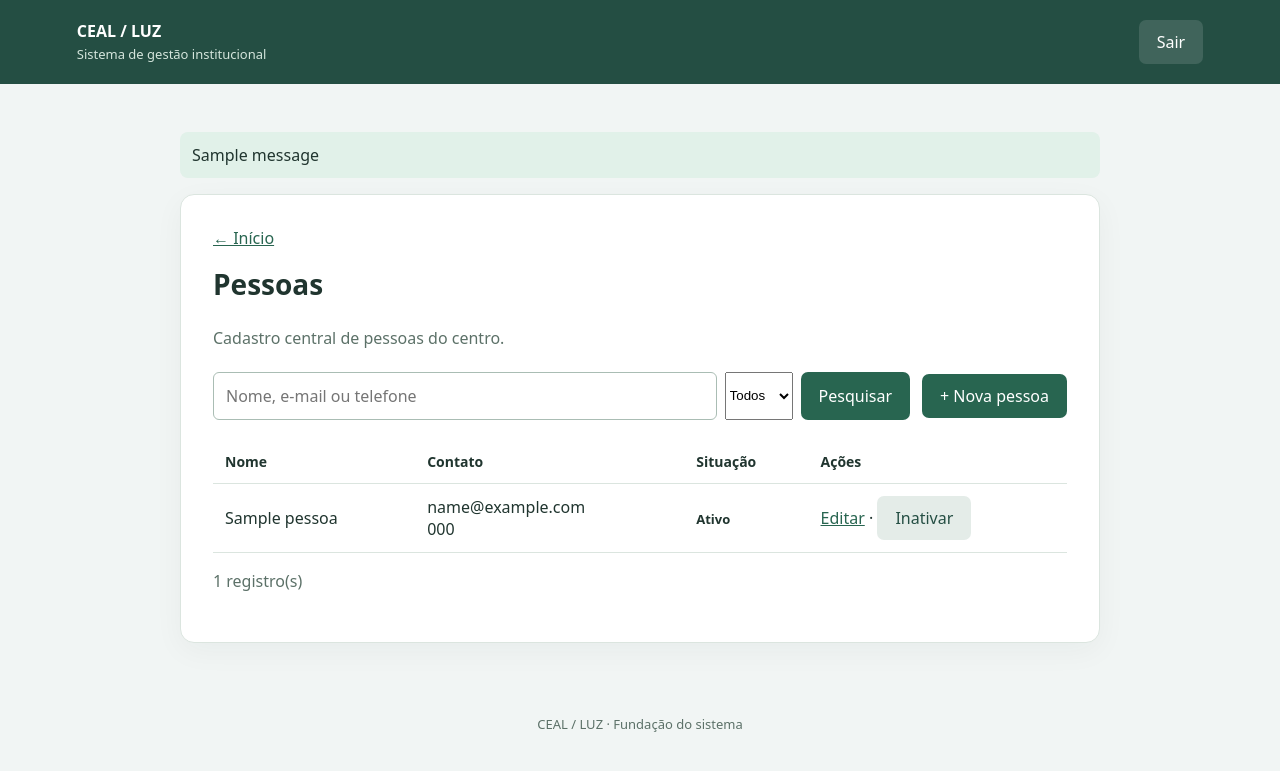
After one commit to athaless/ceal-luz-web, a Django app: page /pessoas/ in a window 1280 px wide. The commit adds this page. Shown: the top 771 px of the page. Run offline with Django 5.2, Linux system fonts and the light colour scheme; a user stored in the database is signed in; tables that the repository leaves empty hold one stand-in row (values such as "Sample post"); one stand-in notice (Sample message) is shown.

Commit message:
Add people registration, search, editing and status management

```diff
--- a/config/settings.py
+++ b/config/settings.py
@@ -10,6 +10,7 @@ if not SECRET_KEY:
     SECRET_KEY = "local-development-only-not-for-production"
 ALLOWED_HOSTS = os.environ.get("DJANGO_ALLOWED_HOSTS", "localhost,127.0.0.1").split(",")
 INSTALLED_APPS = [
+    "pessoas",
     "django.contrib.admin", "django.contrib.auth", "django.contrib.contenttypes",
     "django.contrib.sessions", "django.contrib.messages", "django.contrib.staticfiles",
 ]
--- a/config/urls.py
+++ b/config/urls.py
@@ -1,7 +1,7 @@
 from django.contrib import admin
 from django.contrib.auth.decorators import login_required
 from django.contrib.auth import views as auth_views
-from django.urls import path
+from django.urls import include, path
 from django.views.generic import TemplateView
 
 admin.site.site_header = "CEAL / LUZ — Administração"
@@ -9,6 +9,7 @@ admin.site.site_title = "CEAL / LUZ"
 admin.site.index_title = "Gestão do sistema"
 
 urlpatterns = [
+    path("pessoas/", include("pessoas.urls")),
     path("", login_required(TemplateView.as_view(template_name="home.html")), name="home"),
     path("login/", auth_views.LoginView.as_view(), name="login"),
     path("logout/", auth_views.LogoutView.as_view(), name="logout"),
--- /dev/null
+++ b/pessoas/apps.py
@@ -0,0 +1,6 @@
+from django.apps import AppConfig
+
+class PessoasConfig(AppConfig):
+    default_auto_field = "django.db.models.BigAutoField"
+    name = "pessoas"
+    verbose_name = "Pessoas"
--- /dev/null
+++ b/pessoas/models.py
@@ -0,0 +1,18 @@
+from django.db import models
+
+class Pessoa(models.Model):
+    nome = models.CharField("Nome completo", max_length=150)
+    email = models.EmailField("E-mail", blank=True)
+    telefone = models.CharField("Telefone", max_length=30, blank=True)
+    data_nascimento = models.DateField("Data de nascimento", null=True, blank=True)
+    ativo = models.BooleanField("Ativo", default=True)
+    criado_em = models.DateTimeField(auto_now_add=True)
+    atualizado_em = models.DateTimeField(auto_now=True)
+
+    class Meta:
+        ordering = ["nome", "pk"]
+        verbose_name = "Pessoa"
+        verbose_name_plural = "Pessoas"
+
+    def __str__(self):
+        return self.nome
--- /dev/null
+++ b/pessoas/urls.py
@@ -0,0 +1,10 @@
+from django.urls import path
+from . import views
+
+app_name = "pessoas"
+urlpatterns = [
+    path("", views.PessoaList.as_view(), name="list"),
+    path("nova/", views.PessoaCreate.as_view(), name="create"),
+    path("<int:pk>/editar/", views.PessoaUpdate.as_view(), name="update"),
+    path("<int:pk>/situacao/", views.alterar_situacao, name="status"),
+]
--- /dev/null
+++ b/pessoas/views.py
@@ -0,0 +1,73 @@
+from django.contrib import messages
+from django.contrib.auth.decorators import login_required, permission_required
+from django.contrib.auth.mixins import LoginRequiredMixin, PermissionRequiredMixin
+from django.db.models import Q
+from django.shortcuts import get_object_or_404, redirect
+from django.urls import reverse_lazy
+from django.views.decorators.http import require_POST
+from django.views.generic import ListView, CreateView, UpdateView
+from .forms import PessoaForm
+from .models import Pessoa
+
+class PessoaList(LoginRequiredMixin, PermissionRequiredMixin, ListView):
+    permission_required = "pessoas.view_pessoa"
+    model = Pessoa
+    template_name = "pessoas/list.html"
+    context_object_name = "pessoas"
+    paginate_by = 20
+
+    def get_queryset(self):
+        qs = super().get_queryset()
+        q = self.request.GET.get("q", "").strip()[:150]
+        status = self.request.GET.get("status", "todos")
+        if q:
+            qs = qs.filter(Q(nome__icontains=q) | Q(email__icontains=q) | Q(telefone__icontains=q))
+        if status == "ativos":
+            qs = qs.filter(ativo=True)
+        elif status == "inativos":
+            qs = qs.filter(ativo=False)
+        return qs
+
+    def get_context_data(self, **kwargs):
+        context = super().get_context_data(**kwargs)
+        context["q"] = self.request.GET.get("q", "").strip()[:150]
+        context["status"] = self.request.GET.get("status", "todos")
+        return context
+
+class PessoaCreate(LoginRequiredMixin, PermissionRequiredMixin, CreateView):
+    permission_required = ("pessoas.add_pessoa", "pessoas.view_pessoa")
+    model = Pessoa
+    form_class = PessoaForm
+    template_name = "pessoas/form.html"
+    success_url = reverse_lazy("pessoas:list")
+
+    def form_valid(self, form):
+        response = super().form_valid(form)
+        messages.success(self.request, "Pessoa cadastrada com sucesso.")
+        return response
+
+class PessoaUpdate(LoginRequiredMixin, PermissionRequiredMixin, UpdateView):
+    permission_required = ("pessoas.change_pessoa", "pessoas.view_pessoa")
+    model = Pessoa
+    form_class = PessoaForm
+    template_name = "pessoas/form.html"
+    success_url = reverse_lazy("pessoas:list")
+
+    def form_valid(self, form):
+        response = super().form_valid(form)
+        messages.success(self.request, "Cadastro atualizado com sucesso.")
+        return response
+
+@login_required
+@permission_required(("pessoas.change_pessoa", "pessoas.view_pessoa"), raise_exception=True)
+@require_POST
+def alterar_situacao(request, pk):
+    pessoa = get_object_or_404(Pessoa, pk=pk)
+    acao = request.POST.get("acao")
+    if acao not in ("ativar", "inativar"):
+        from django.http import HttpResponseBadRequest
+        return HttpResponseBadRequest("Ação inválida.")
+    pessoa.ativo = acao == "ativar"
+    pessoa.save(update_fields=["ativo", "atualizado_em"])
+    messages.success(request, "Situação atualizada com sucesso.")
+    return redirect("pessoas:list")
--- a/templates/base.html
+++ b/templates/base.html
@@ -3,6 +3,7 @@
 <head><meta charset="utf-8"><meta name="viewport" content="width=device-width, initial-scale=1"><title>CEAL / LUZ | {% block title %}Sistema de gestão{% endblock %}</title>
 <style>
 *{box-sizing:border-box}body{margin:0;background:#f1f5f4;color:#20352f;font:16px system-ui,sans-serif}header{background:#244e43;color:white;padding:20px 6%;display:flex;justify-content:space-between;align-items:center;gap:12px;flex-wrap:wrap}header span{font-size:13px;color:#d4e5dc}main{max-width:960px;margin:48px auto;padding:0 20px}.panel{background:white;border:1px solid #dbe5df;border-radius:14px;padding:32px;box-shadow:0 8px 30px #20352f0b}.login{max-width:440px;margin:auto}h1{font-size:28px;margin-top:0}p{line-height:1.6}label{display:block;font-weight:600;margin-bottom:6px}input{width:100%;padding:12px;border:1px solid #aabdb4;border-radius:6px;font:inherit}button,.button{display:inline-block;background:#286550;color:white;border:0;border-radius:7px;padding:11px 18px;font:inherit;text-decoration:none;cursor:pointer}header button{background:#ffffff20}a{color:#286550}.muted{color:#5c7168}.errorlist{color:#a32727;padding-left:20px}footer{text-align:center;color:#5c7168;font-size:13px;padding:24px}.cards{display:grid;grid-template-columns:repeat(auto-fit,minmax(200px,1fr));gap:12px;margin:24px 0}.tile{background:#f1f5f4;padding:20px;border-radius:8px}
+input[type=checkbox]{width:auto}table{width:100%;border-collapse:collapse}th,td{text-align:left;padding:12px;border-bottom:1px solid #dbe5df}th{font-size:14px}.table-wrap{overflow-x:auto}.toolbar{display:flex;gap:12px;align-items:center;flex-wrap:wrap;margin:20px 0}.toolbar form{display:flex;gap:8px;flex:1;min-width:240px}.toolbar input{min-width:0}.status{font-size:13px;font-weight:600}.inactive{color:#92512c}.messages{padding:12px;background:#e1f1e9;border-radius:8px;list-style:none}.secondary{background:#e4ece8;color:#244e43}.inline{display:inline}.pager{display:flex;gap:18px;align-items:center;margin-top:20px}
 </style></head><body>
 <header><div><strong>CEAL / LUZ</strong><br><span>Sistema de gestão institucional</span></div>{% if user.is_authenticated %}<form method="post" action="{% url 'logout' %}">{% csrf_token %}<button type="submit">Sair</button></form>{% endif %}</header>
-<main>{% block content %}{% endblock %}</main><footer>CEAL / LUZ · Fundação do sistema</footer></body></html>
+<main>{% if messages %}<ul class="messages">{% for message in messages %}<li>{{ message }}</li>{% endfor %}</ul>{% endif %}{% block content %}{% endblock %}</main><footer>CEAL / LUZ · Fundação do sistema</footer></body></html>
--- a/templates/home.html
+++ b/templates/home.html
@@ -1,6 +1,6 @@
 {% extends "base.html" %}
 {% block content %}
 <section class="panel"><h1>Olá, {{ user.get_short_name|default:user.username }}!</h1><p class="muted">A fundação do sistema está pronta para receber os próximos módulos.</p>
-<div class="cards"><div class="tile"><strong>Pessoas</strong><p>Planejado</p></div><div class="tile"><strong>Atividades e grupos</strong><p>Planejado</p></div><div class="tile"><strong>Matrículas e participações</strong><p>Planejado</p></div></div>
+<div class="cards"><div class="tile"><strong>Pessoas</strong>{% if perms.pessoas.view_pessoa %}<p><a href="{% url 'pessoas:list' %}">Gerenciar pessoas</a></p>{% else %}<p>Sem permissão de acesso</p>{% endif %}</div><div class="tile"><strong>Atividades e grupos</strong><p>Planejado</p></div><div class="tile"><strong>Matrículas e participações</strong><p>Planejado</p></div></div>
 {% if user.is_staff %}<a class="button" href="{% url 'admin:index' %}">Painel administrativo</a>{% endif %}
 </section>{% endblock %}
--- /dev/null
+++ b/templates/pessoas/list.html
@@ -0,0 +1,19 @@
+{% extends "base.html" %}
+{% block title %}Pessoas{% endblock %}
+{% block content %}
+<section class="panel">
+<a href="{% url 'home' %}">← Início</a><h1 style="margin-top:16px">Pessoas</h1>
+<p class="muted">Cadastro central de pessoas do centro.</p>
+<div class="toolbar">
+<form method="get"><input name="q" value="{{ q }}" placeholder="Nome, e-mail ou telefone" aria-label="Pesquisar pessoas">
+<select name="status" aria-label="Situação"><option value="todos" {% if status == 'todos' %}selected{% endif %}>Todos</option><option value="ativos" {% if status == 'ativos' %}selected{% endif %}>Ativos</option><option value="inativos" {% if status == 'inativos' %}selected{% endif %}>Inativos</option></select><button>Pesquisar</button></form>
+{% if perms.pessoas.add_pessoa %}<a class="button" href="{% url 'pessoas:create' %}">+ Nova pessoa</a>{% endif %}
+</div>
+<div class="table-wrap"><table><thead><tr><th>Nome</th><th>Contato</th><th>Situação</th><th>Ações</th></tr></thead><tbody>
+{% for pessoa in pessoas %}<tr><td>{{ pessoa.nome }}</td><td>{{ pessoa.email|default:"—" }}<br>{{ pessoa.telefone }}</td><td><span class="status {% if not pessoa.ativo %}inactive{% endif %}">{{ pessoa.ativo|yesno:"Ativo,Inativo" }}</span></td><td>
+{% if perms.pessoas.change_pessoa %}<a href="{% url 'pessoas:update' pessoa.pk %}">Editar</a> · <form class="inline" method="post" action="{% url 'pessoas:status' pessoa.pk %}">{% csrf_token %}<button class="secondary" name="acao" value="{{ pessoa.ativo|yesno:'inativar,ativar' }}">{{ pessoa.ativo|yesno:"Inativar,Reativar" }}</button></form>{% else %}—{% endif %}
+</td></tr>{% empty %}<tr><td colspan="4">Nenhuma pessoa encontrada.</td></tr>{% endfor %}
+</tbody></table></div>
+<p class="muted">{{ paginator.count }} registro(s)</p>
+{% if is_paginated %}<nav class="pager">{% if page_obj.has_previous %}<a href="?q={{ q|urlencode }}&amp;status={{ status|urlencode }}&amp;page={{ page_obj.previous_page_number }}">Anterior</a>{% endif %}Página {{ page_obj.number }} de {{ paginator.num_pages }}{% if page_obj.has_next %}<a href="?q={{ q|urlencode }}&amp;status={{ status|urlencode }}&amp;page={{ page_obj.next_page_number }}">Próxima</a>{% endif %}</nav>{% endif %}
+</section>{% endblock %}
```
Also changed, not shown: docs/pessoas-mvp.md (added, +7 -0 lines), pessoas/admin.py (added, +12 -0 lines), pessoas/forms.py (added, +15 -0 lines), pessoas/tests.py (added, +58 -0 lines), templates/pessoas/form.html (added, +7 -0 lines), pessoas/__init__.py (added), pessoas/migrations/0001_initial.py (added), pessoas/migrations/__init__.py (added).
